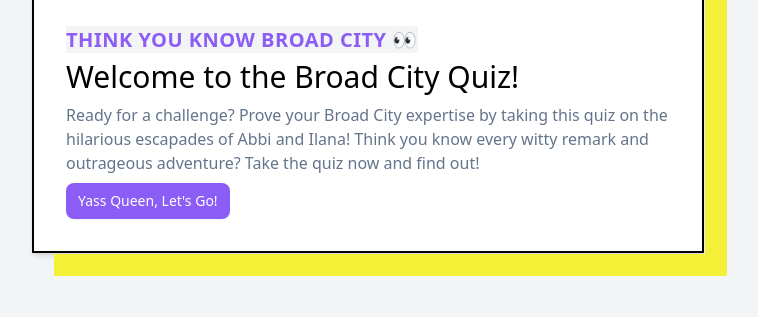
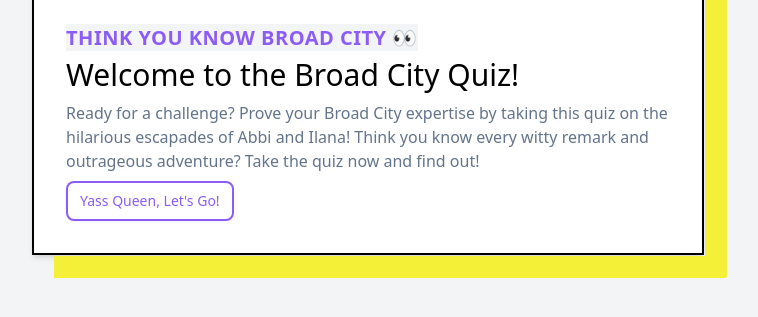
Before and after one commit to Alexandra-Hionis/broad-city-quiz, a website: page src/index.html in a window 1280 px wide. Shown: the part 469-786 px from the top of the page, without its empty margins (272-1030 px from the left). Drawn offline with nearby package versions, Linux system fonts and the light colour scheme; files that its build step writes are made by us from their sources.

Commit message:
button hover transition

```diff
--- a/src/index.html
+++ b/src/index.html
@@ -57,7 +57,7 @@
               now and find out!
             </p>
             <button
-              class="bg-violet-500 hover:bg-violet-600 active:bg-violet-700 focus:outline-none focus:ring focus:ring-violet-300 rounded-lg text-sm shadow-sm py-2 px-3 text-white mt-2 capitalize"
+              class="border-2 border-violet-500 hover:bg-violet-600 active:bg-violet-700 focus:outline-none focus:ring focus:ring-violet-300 rounded-lg text-sm shadow-sm py-2 px-3 text-violet-500 hover:text-white mt-2 transition duration-0 hover:duration-300 capitalize"
               id="start-quiz-button"
             >
               Yass queen, let's go!
```
